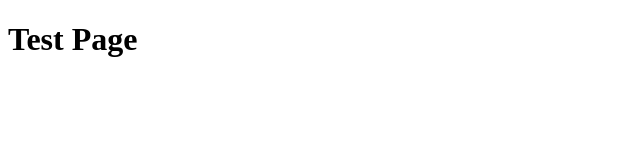
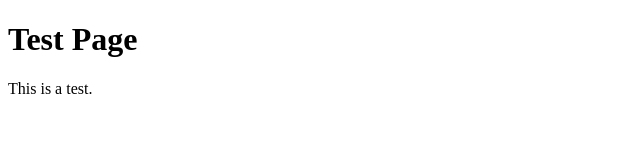
Before and after one commit to aliciaschreiner/aliciaschreiner.github.io, a plain HTML site: page index.html in a window 1280 px wide. Shown: the full height of the page, 0-640 px from the left. Drawn offline with Linux system fonts and the light colour scheme.

Commit message:
updated body

```diff
--- a/index.html
+++ b/index.html
@@ -1,5 +1,5 @@
 <!doctype html>
 <html>
 <head><title>Test Page</title></head>
-<body><h1>Test Page</h1></body>
+<body><h1>Test Page</h1><p>This is a test.</p></body>
 </html>
```
